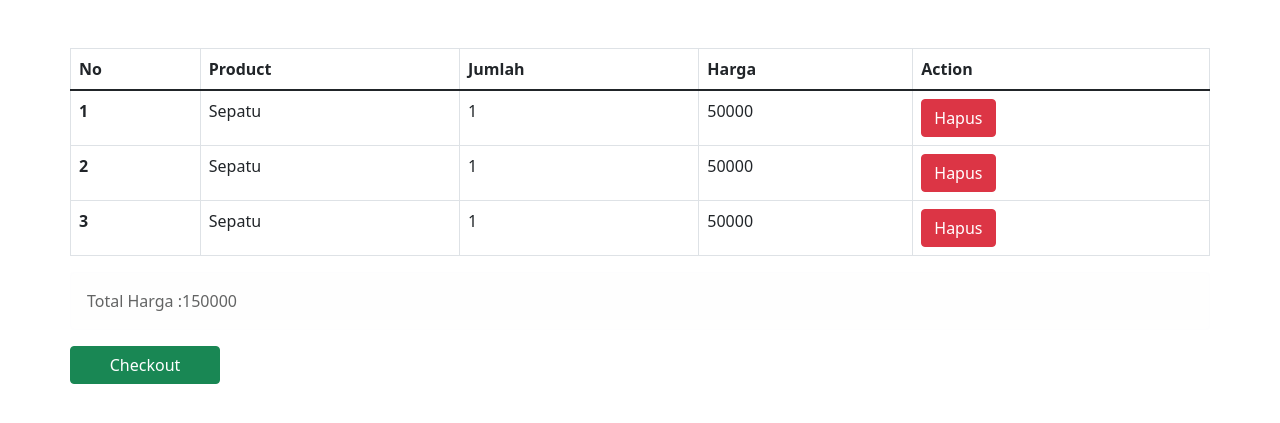
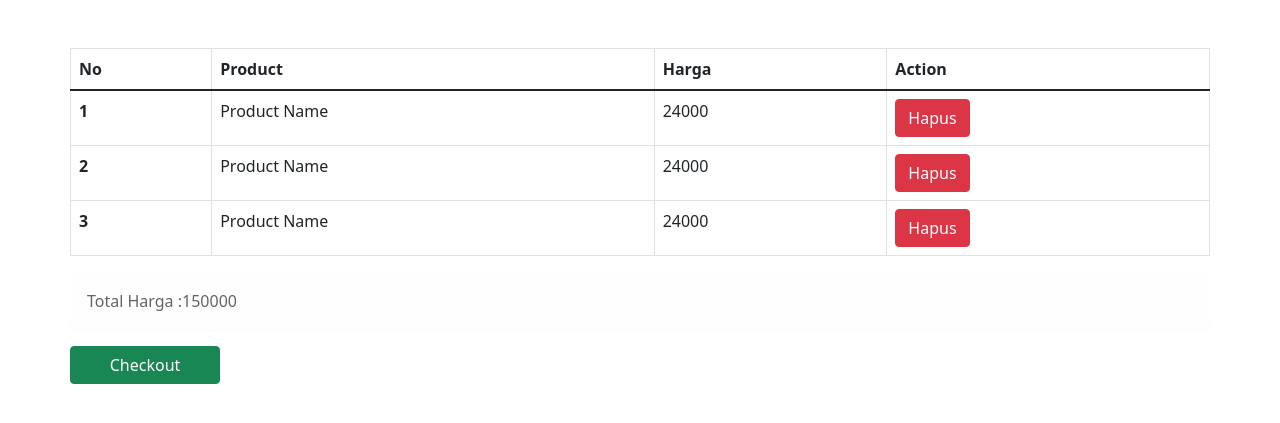
Before and after one commit to obikastanya/scalable-and-modularized-flask-app-with-blueprint, a Flask app: page /cart/ in a window 1280 px wide. Shown: the part 54-477 px from the top of the page. Run offline with Flask 2, Linux system fonts and the light colour scheme.

Commit message:
show item from cart

```diff
--- a/application/cart/controller.py
+++ b/application/cart/controller.py
@@ -7,8 +7,8 @@ class CartController:
     def getCarts(self):
         data=self.model.getCarts()
         if not data:
-            return {'status':False, 'data':data, 'message':'Data is not found'}
-        return {'status':True, 'data':data, 'message':''}
+            return {'status':False, 'data':[data], 'message':'Data is not found'}
+        return {'status':True, 'data':[data], 'message':''}
 
     def getTotalItemsInCart(self):
         data=self.model.getTotalItemsInCart()
--- a/application/cart/route.py
+++ b/application/cart/route.py
@@ -2,7 +2,7 @@ from flask import Blueprint, render_template
 from .controller import CartController
 
 cart=Blueprint(
-    'cart', __name__, static_folder='/static', template_folder='templates',
+    'cart', __name__, static_folder='static', template_folder='templates',
     url_prefix='/cart'
     )
 
--- /dev/null
+++ b/application/cart/static/js/cartUI.js
@@ -0,0 +1,42 @@
+window.addEventListener('load',function(){
+    new Api().callCart().then(new UI().showCart)
+
+})
+
+class Api{
+    async callCart(){
+        const resp=await fetch(`/cart/api/`)
+        const jsonresp=await resp.json()
+        return jsonresp
+    }
+}
+
+class UI{
+    constructor(){
+        this.showCart=this.showCart.bind(this)
+    }
+
+    showCart(apiresp){
+        const cart=apiresp.data[0].items
+        const records=[]
+        for (let [index, item] of cart.entries()){
+            item.index=index+1
+            records.push(this.createRecordCartItems(item))
+        }
+
+        let cartTable=document.getElementById('cartItemList')
+        cartTable.innerHTML=records.join('')
+    }
+
+    createRecordCartItems(item){
+        let row=`
+        <tr>
+        <th scope="row">${item.index}</th>
+        <td>${item.name}</td>
+        <td>${item.price}</td>
+        <td><button type="button" class="btn btn-danger cartItem" itemId=${item.id}>Hapus</button></td>
+        </tr>
+        `
+        return row
+    }
+ }
--- a/application/cart/templates/cart.html
+++ b/application/cart/templates/cart.html
@@ -9,33 +9,11 @@
               <tr>
                 <th scope="col">No</th>
                 <th scope="col">Product</th>
-                <th scope="col">Jumlah</th>
                 <th scope="col">Harga</th>
                 <th scope="col">Action</th>
               </tr>
             </thead>
-            <tbody>
-              <tr>
-                <th scope="row">1</th>
-                <td>Sepatu</td>
-                <td>1</td>
-                <td>50000</td>
-                <td><button type="button" class="btn btn-danger">Hapus</button></td>
-              </tr>
-              <tr>
-                <th scope="row">2</th>
-                <td>Sepatu</td>
-                <td>1</td>
-                <td>50000</td>
-                <td><button type="button" class="btn btn-danger">Hapus</button></td>
-              </tr>
-              <tr>
-                <th scope="row">3</th>
-                <td>Sepatu</td>
-                <td>1</td>
-                <td>50000</td>
-                <td><button type="button" class="btn btn-danger">Hapus</button></td>
-              </tr>
+            <tbody id="cartItemList">
             </tbody>
         </table>
     </div>
@@ -51,3 +29,9 @@
 </div>
 
 {% endblock %}
+
+
+
+{% block script %}
+<script src={{ url_for('cart.static', filename='js/cartUI.js') }}></script>
+{% endblock %}
```
